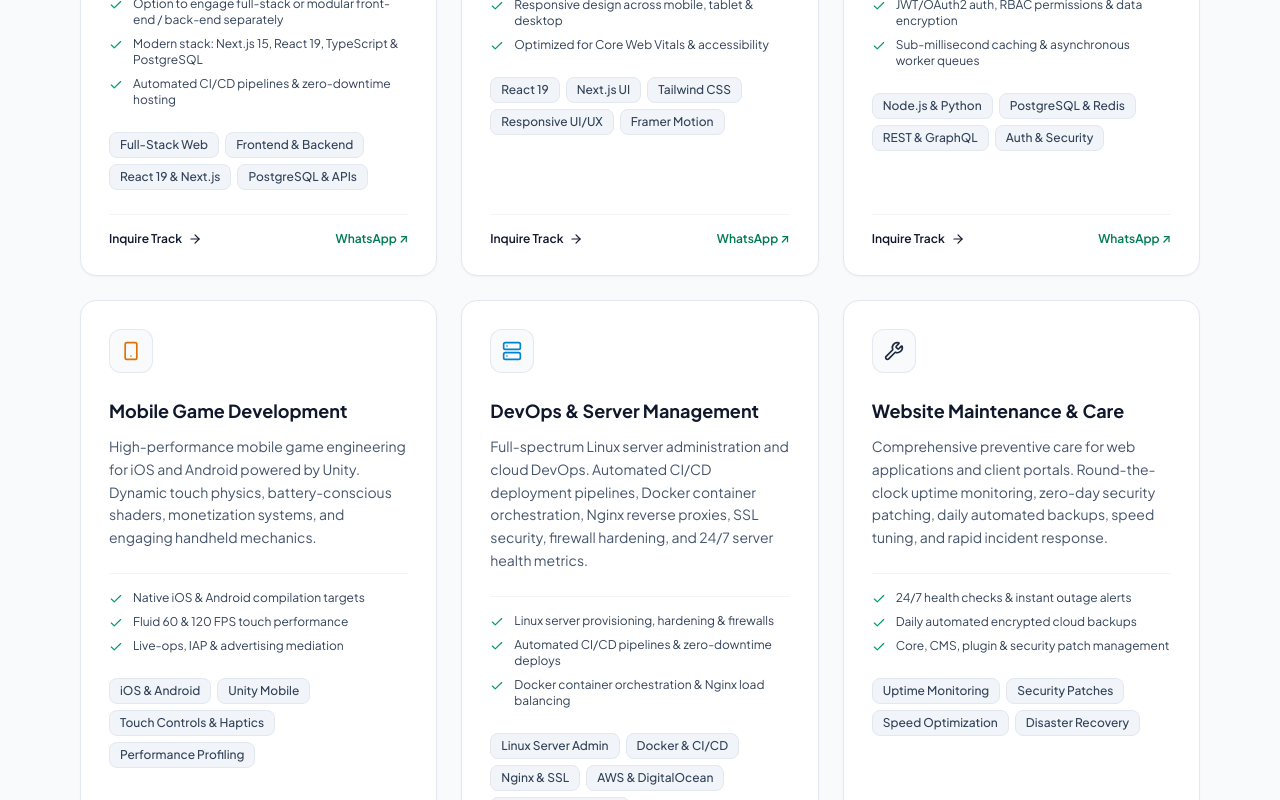
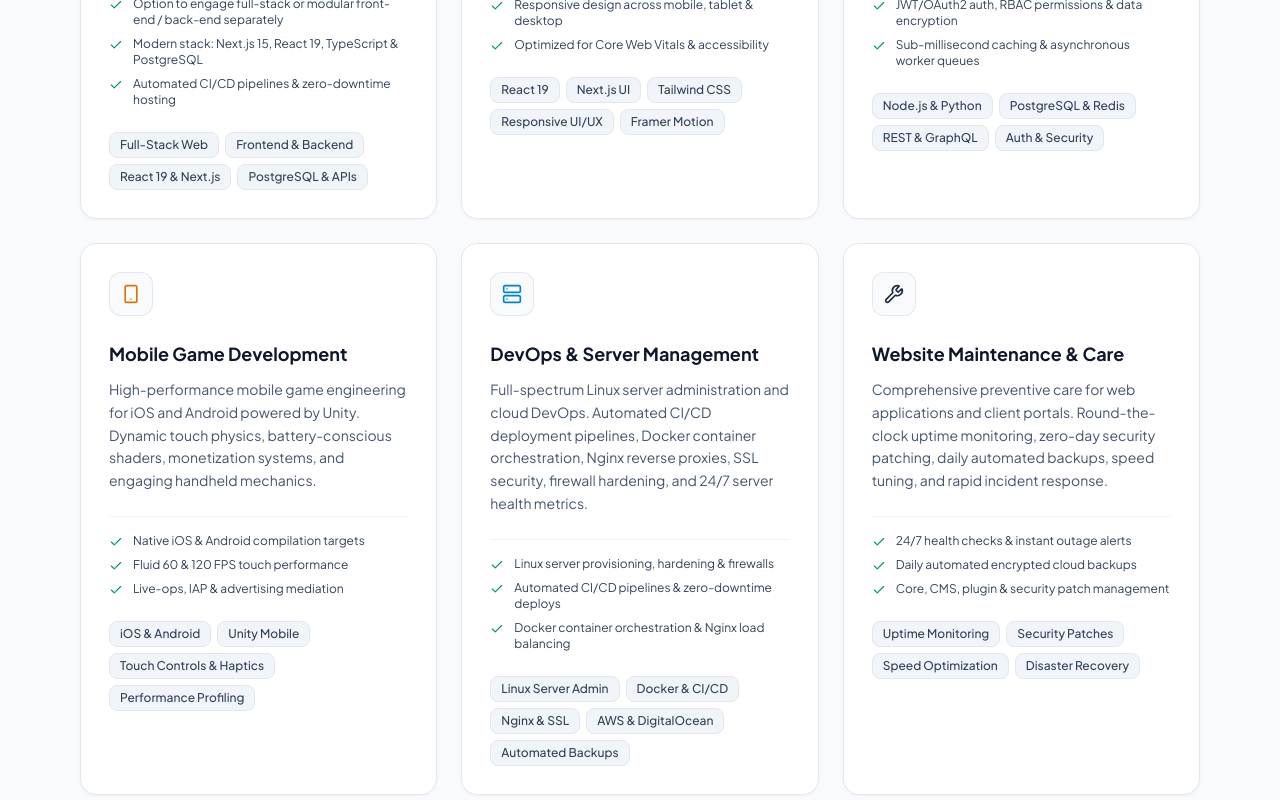
Before and after one commit to chilavet/code-cinema-studios, a React (Vite) app: page / in a window 1280 px wide. Shown: the part 2280-3080 px from the top of the page. Built offline with nearby package versions, Linux system fonts and the light colour scheme.

Commit message:
fix(services): remove Inquire Track and WhatsApp action links from studio capabilities cards

```diff
--- a/src/components/Services.jsx
+++ b/src/components/Services.jsx
@@ -7,7 +7,6 @@ import {
   ShieldCheck,
   Wrench,
   Headphones,
-  ArrowRight,
   Check,
   Server,
   Layers,
@@ -16,7 +15,7 @@ import {
 } from 'lucide-react';
 import { useLanguage } from '../context/useLanguage';
 
-export default function Services({ onSelectService }) {
+export default function Services() {
   const { t } = useLanguage();
   const [filter, setFilter] = useState('all');
 
@@ -44,12 +43,6 @@ export default function Services({ onSelectService }) {
         return <ShieldCheck className="w-5 h-5 text-indigo-600" />;
       default:
         return <Code2 className="w-5 h-5 text-slate-800" />;
-    }
-  };
-
-  const handleInquire = (serviceTitle, localizedTitle) => {
-    if (onSelectService) {
-      onSelectService(serviceTitle, localizedTitle);
     }
   };
 
@@ -146,9 +139,8 @@ export default function Services({ onSelectService }) {
             return (
               <div
                 key={s.id}
-                className="card-minimal rounded-2xl p-7 flex flex-col justify-between group shadow-sm hover:shadow-xl hover:-translate-y-1.5 transition-all duration-300"
+                className="card-minimal rounded-2xl p-7 group shadow-sm hover:shadow-xl hover:-translate-y-1.5 transition-all duration-300"
               >
-                <div>
                 {/* Header: Icon */}
                 <div className="mb-6">
                   <div className="w-11 h-11 rounded-xl bg-slate-50 dark:bg-slate-800/80 border border-slate-200/90 dark:border-slate-700 flex items-center justify-center transition-all duration-300 group-hover:bg-slate-100 dark:group-hover:bg-slate-700 group-hover:scale-110 group-hover:-rotate-3 group-hover:shadow-sm">
@@ -177,7 +169,7 @@ export default function Services({ onSelectService }) {
                 )}
 
                 {/* Tags */}
-                  <div className="flex flex-wrap gap-1.5 mb-6">
+                <div className="flex flex-wrap gap-1.5">
                   {(loc.tags || s.tags).map((tag) => (
                     <span
                       key={tag}
@@ -188,30 +180,6 @@ export default function Services({ onSelectService }) {
                   ))}
                 </div>
               </div>
-
-                {/* Bottom Actions */}
-                <div className="pt-4 border-t border-slate-100 dark:border-slate-800 flex items-center justify-between text-xs">
-                  <a
-                    href="#contact"
-                    onClick={() => handleInquire(s.title, loc.title)}
-                    className="font-semibold text-slate-900 dark:text-white hover:text-sky-700 dark:hover:text-amber-400 transition-colors inline-flex items-center gap-1.5"
-                  >
-                    <span>{t.services.inquireTrack}</span>
-                    <ArrowRight className="w-3.5 h-3.5 transform group-hover:translate-x-1 transition-transform" />
-                  </a>
-
-                  <a
-                    href={`https://wa.me/2348160498340?text=${encodeURIComponent(
-                      `Hello Codes Cinema, I am interested in your ${s.title} services.`
-                    )}`}
-                    target="_blank"
-                    rel="noopener noreferrer"
-                    className="text-emerald-700 dark:text-emerald-400 hover:text-emerald-800 dark:hover:text-emerald-300 font-semibold text-xs transition-colors"
-                  >
-                    WhatsApp ↗
-                  </a>
-                </div>
-              </div>
             );
           })}
         </div>
```
Lines whose indentation alone changed are shown as unchanged.
